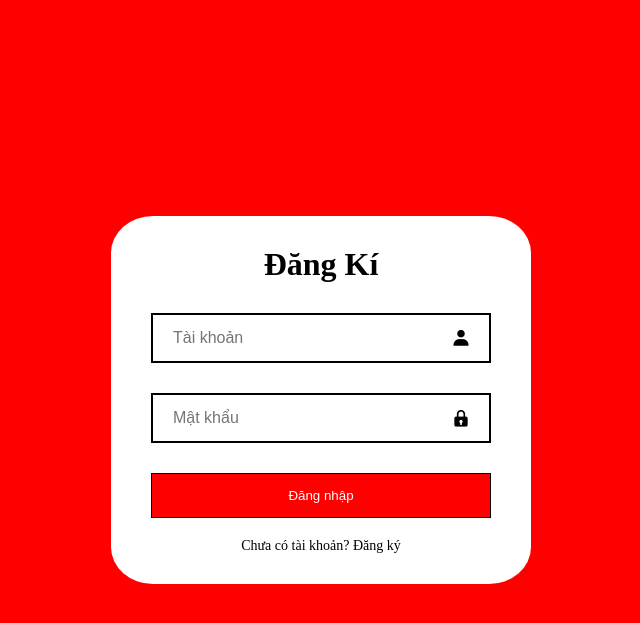
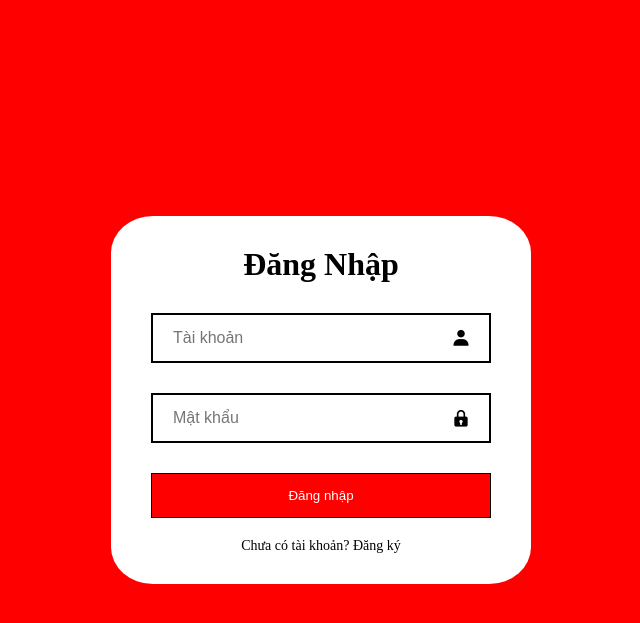
Before and after one commit to hieu180704/PhanMem, a PHP site: page /dangnhap.php in a window 1280 px wide. Shown: the top 623 px of the page, without its empty margins (319-959 px from the left). Run offline with PHP 8.4, Linux system fonts and the light colour scheme.

Commit message:
tien lai sua đang kí thành đăng nhập

```diff
--- a/WebNoiThat/main/dangnhap.php
+++ b/WebNoiThat/main/dangnhap.php
@@ -45,13 +45,12 @@ include '../quanly/functions.php'; //File Hàm
 
         ?>
         <form method="POST">
-            <h1>Đăng Kí </h1>
+            <h1>Đăng Nhập</h1>
             <div class="inputbox">
                 <input type="text" placeholder="Tài khoản" name="txtTenTaiKhoan">
                 <i class='bx bxs-user'></i>
             </div>
-
-            <div class="inputbox">
+           <div class="inputbox">
                 <input type="password" placeholder="Mật khẩu" name="txtMatKhau">
                 <i class='bx bxs-lock'></i>
             </div>
```
